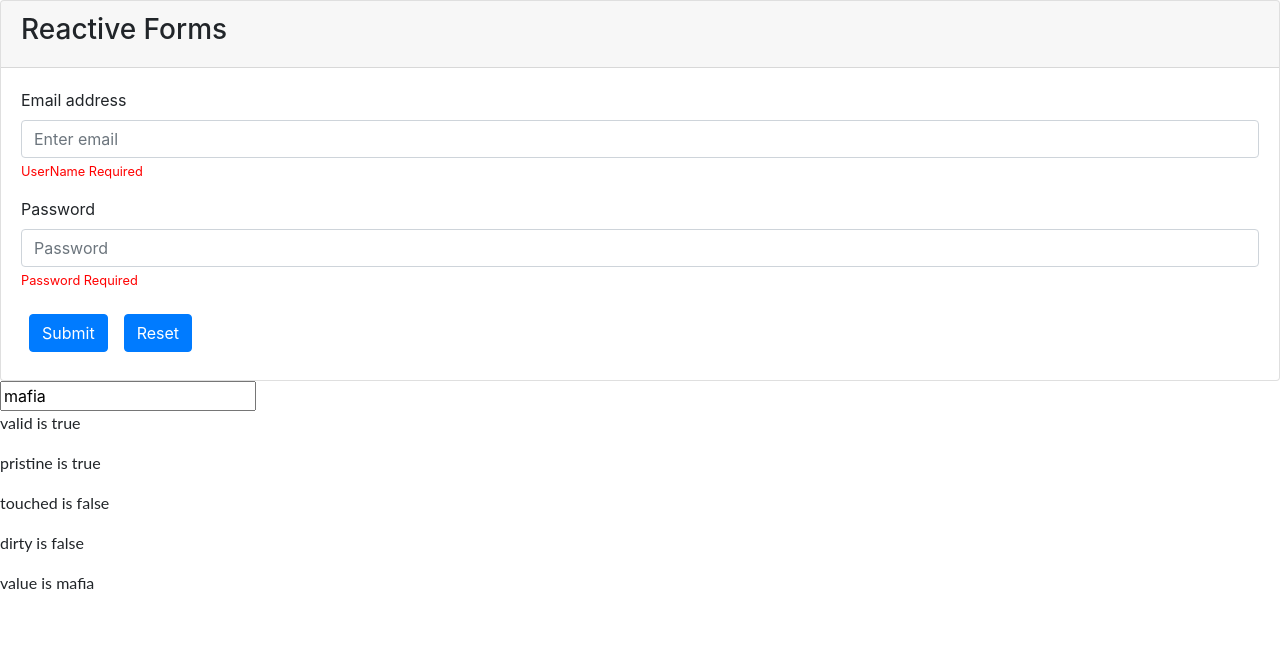
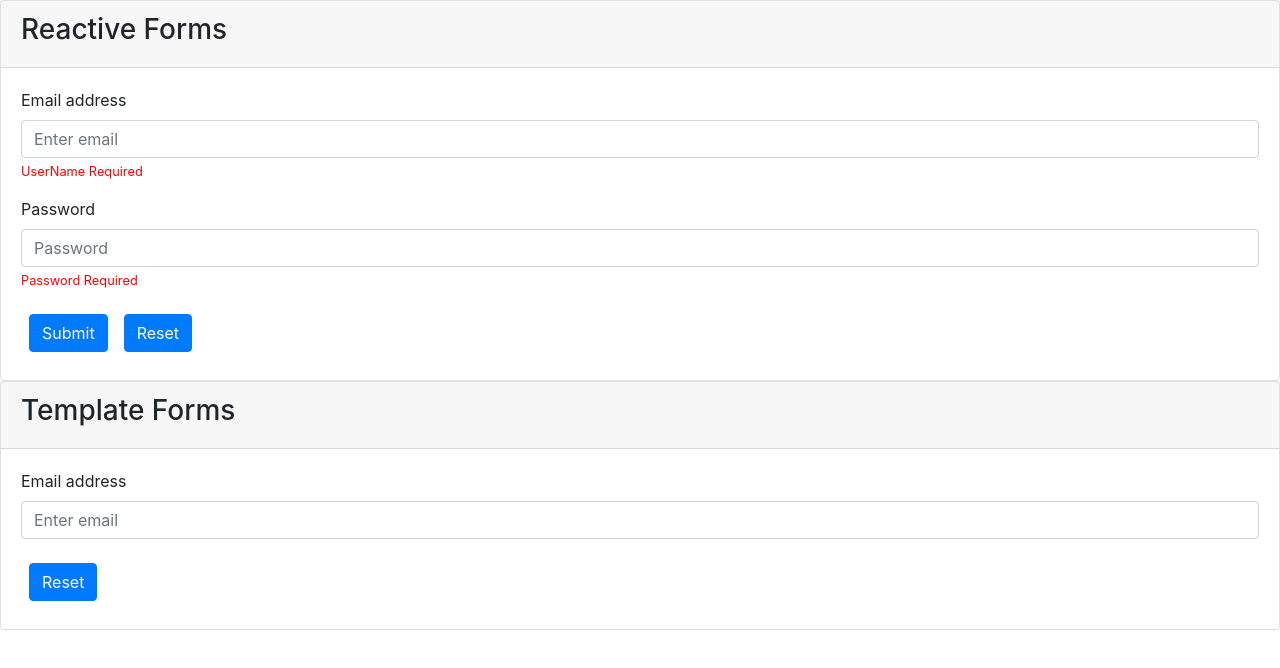
Before and after one commit to thamarais16/angular-ivy-fanmcv, an Angular app: page / in a window 1280 px wide. Shown: the top 668 px of the page. Built offline with nearby package versions, Linux system fonts and the light colour scheme.

Commit message:
2 files modified

```diff
--- a/src/app/app.component.html
+++ b/src/app/app.component.html
@@ -25,11 +25,25 @@
     </form>
   </div>
 </div>
-<form >
-  <input type="text" [(ngModel)]="sample" #sam="ngModel" name="sample" required/>
-    <p>valid is {{sam.valid}}</p>
-   <p>pristine is {{sam.pristine}}</p>
-   <p>touched is {{sam.touched}}</p>
-   <p>dirty is {{sam.dirty}}</p>
-   <p>value is {{sam.value}}</p>
-</form>
+
+<div class="card">
+  <div class="card-header">
+    <h3>Template Forms</h3>
+  </div>
+
+  <div class="card-body col-12">
+    <form #reactiveForm="ngForm" >
+
+      <div class="form-group">
+        <label for="exampleInputEmail1">Email address</label>
+        <input type="text" [(ngModel)]="sample" #sam="ngModel" name="sample"  class="form-control" id="exampleInputEmail1" aria-describedby="emailHelp" placeholder="Enter email" required>
+        <small  class="text form-text" class="alert alert-danger" [hidden]="sam.valid || sam.pristine">error</small>
+
+      </div>
+
+
+
+      <button type="reset" class="btn btn-primary m-2" (click)="reactiveForm.resetForm(); reactiveForm.reset(); ">Reset</button>
+    </form>
+  </div>
+</div>
--- a/src/app/app.component.ts
+++ b/src/app/app.component.ts
@@ -11,7 +11,7 @@ import { AbstractControl } from '@angular/forms';
 export class AppComponent implements OnInit {
   name = 'Angular ' + VERSION.major;
   form: FormGroup;
-  sample: string = "mafia";
+  sample: string = "";
   constructor(
     private fb: FormBuilder
   ){
```
